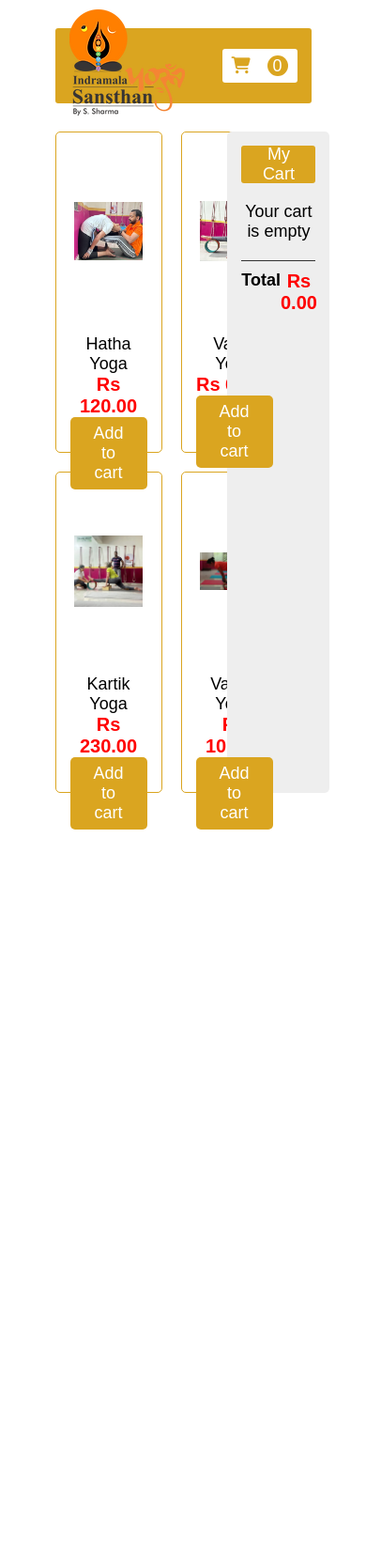
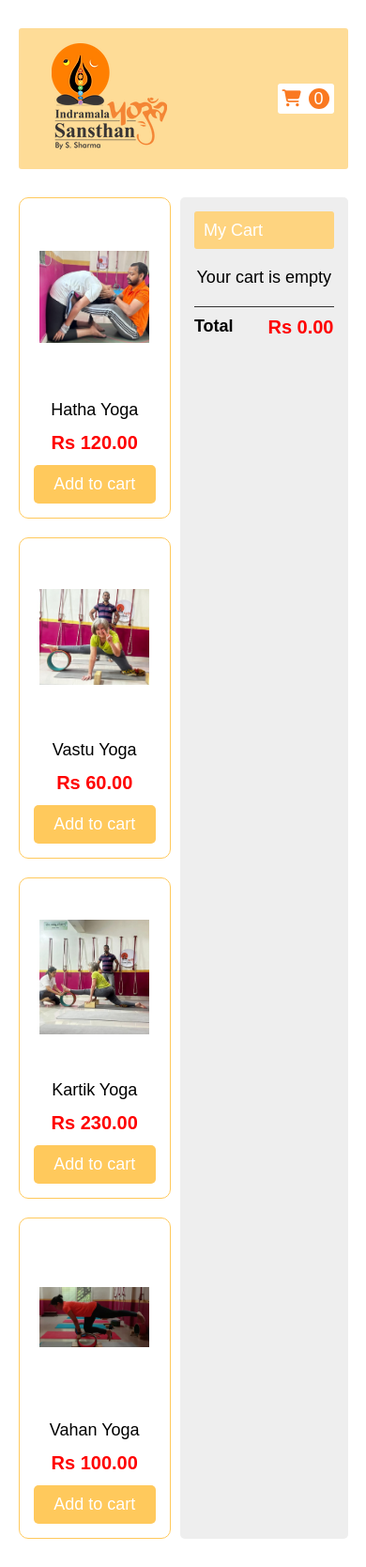
Before and after one commit to erratus/Yogaws, a Flask app: template templates/addtocart.html in a window 390 px wide. Shown: the whole page at 94% size. Before the commit the page ends 883 px from the top, so only its background shows below. Run offline with Flask 3, Linux system fonts and the light colour scheme; the template is opened without the code that fills it, so the values that code supplies are empty; some libraries are stand-ins or nearby versions.

Commit message:
Update addtocart.css

```diff
--- a/static/styles/addtocart.css
+++ b/static/styles/addtocart.css
@@ -4,17 +4,20 @@
     box-sizing: border-box;
     font-family: 'poppins', sans-serif;
     font-size: 18px;
+
 }
 body{
     display: flex;
     align-items: center;
     justify-content: center;
     flex-direction: column;
+
 }
+
 .header{
-    height: 80px;
+    height: 150px;
     width: 70%;
-    background-color: goldenrod;
+    background-color: #fedc97;
     border-radius: 3px;
     margin: 30px 0px;
     display: flex;
@@ -22,10 +25,9 @@ body{
     justify-content: space-between;
     padding: 15px;
 }
-.header .logo{
-    font-size: 30px;
-    font-weight: bold;
-    color: white;
+.logo{
+    margin-left: 20px;
+    object-fit: cover;
 }
 .cart{
     display: flex;
@@ -36,8 +38,28 @@ body{
     border-radius: 3px;
     width: 80px;
 }
+@keyframes slideIn {
+    from {
+        opacity: 0;
+        transform: translateX(-50px);
+    }
+    to {
+        opacity: 1;
+        transform: translateX(0);
+    }
+}
+
+.cart-item {
+    animation: slideIn 0.5s ease;
+}
+
+.quantity {
+    font-size: 14px;
+    margin-left: 10px;
+    color: #333;
+}
 .fa-solid{
-    color: goldenrod;
+    color: #fa7921;
 }
 .cart p{
     height: 22px;
@@ -46,13 +68,16 @@ body{
     align-items: center;
     justify-content: center;
     border-radius: 22px;
-    background-color: goldenrod;
+    background-color: #fa7921;
     color: white;
 }
+
 .container{
     display: flex;
     width: 70%;
     margin-bottom: 30px;
+    position: sticky;
+    top: 0;
 }
 #root{
     width: 60%;
@@ -67,9 +92,11 @@ body{
     margin-left: 20px;
     padding: 15px;
     text-align: center;
+    position: sticky;
+    top: 0;
 }
 .head{
-    background-color: goldenrod;
+    background-color: #fed480;
     border-radius: 3px;
     height: 40px;
     padding: 10px;
@@ -90,10 +117,11 @@ body{
     flex-direction: column;
     align-items: center;
     justify-content: space-between;
-    border: 1px solid goldenrod;
-    border-radius: 5px;
+    border: 1px solid #ffc95c;
+    border-radius: 10px;
     padding: 15px;
 }
+
 .img-box{
     width: 100%;
     height: 180px;
@@ -126,13 +154,13 @@ button{
     position: relative;
     border: none;
     border-radius: 5px;
-    background-color: goldenrod;
+    background-color: #ffc95c;
     padding: 7px 25px;
     cursor: pointer;
     color: white;
 }
 button:hover{
-    background-color: #333;
+    background-color: #fa7921;
 }
 .cart-item{
     display: flex;
@@ -148,7 +176,7 @@ button:hover{
     width: 50px;
     height: 50px;
     border-radius: 50px;
-    border: 1px solid goldenrod;
+    border: 1px solid #ffc95c;
     display: flex;
     align-items: center;
     justify-content: center;
@@ -162,3 +190,61 @@ button:hover{
     cursor: pointer;
     color: #333;
 }
+
+.description-box {
+    margin-top: 10px;
+    text-align: center;
+    padding: 0 10px;
+    height: 0;
+    overflow: hidden;
+    transition: height 0.5s ease; /* Smooth transition on height */
+}
+
+.description-content {
+    background-color: #ffc95c;
+    color: white;
+    padding: 10px;
+    border-radius: 12px;
+    font-size: 14px;
+    text-align: center;
+}
+
+.qty-btn{
+    height: 20px;
+    width: 20px;
+    margin-right: 5px;
+    padding-right: 20px;
+    padding-left: 7px;
+    padding-bottom: 25px;
+}
+
+@media (max-width: 850px) {
+    .header, .container {
+        width: 90%;
+    }
+
+    #root {
+        width: 100%;
+        grid-template-columns: 1fr; /* Stack the grid items in a single column */
+    }
+
+    .sidebar {
+        width: 100%;
+        margin-left: 10px;
+    }
+
+    .cart {
+        width: 60px; /* Shrink the cart icon to fit smaller screens */
+        padding: 5px;
+
+    }
+
+    .cart-item {
+        flex-direction: row;
+        align-items: flex-start;
+    }
+
+    button {
+        padding: 10px 20px;
+    }
+}
```
